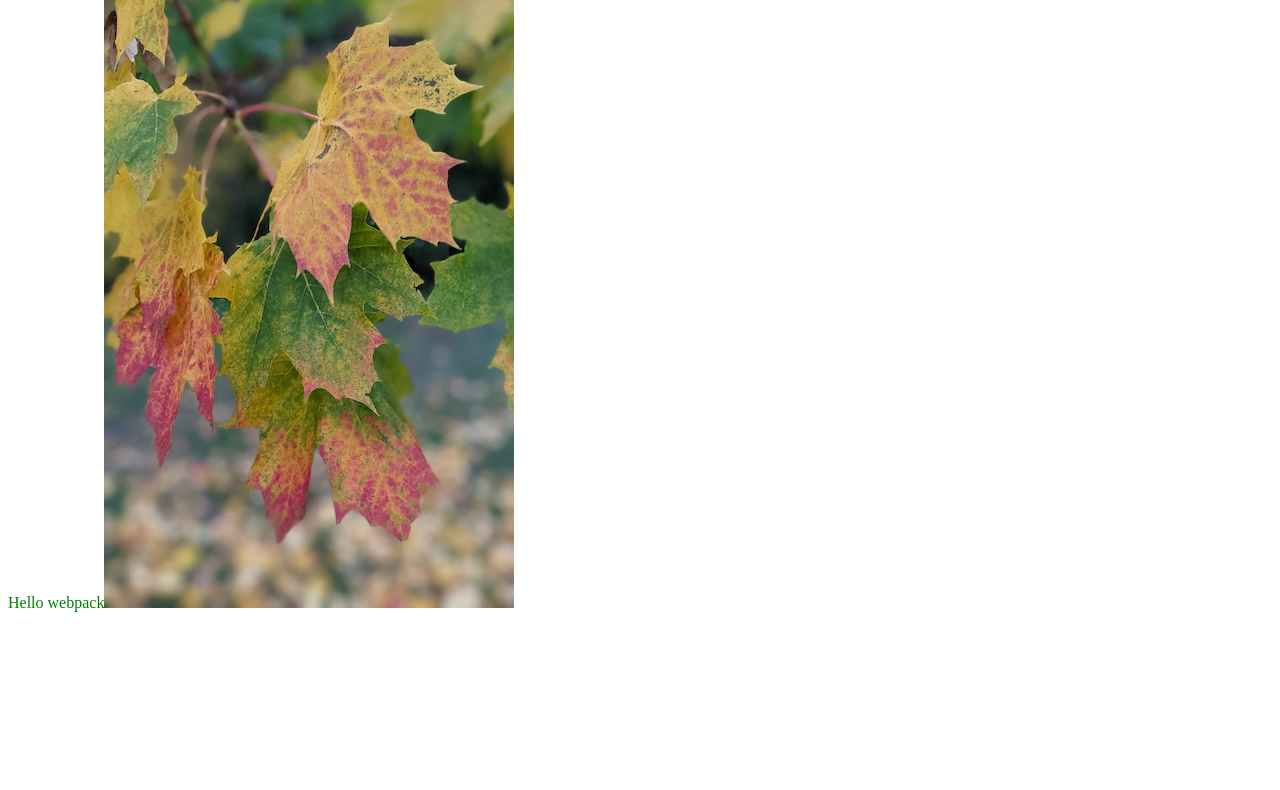
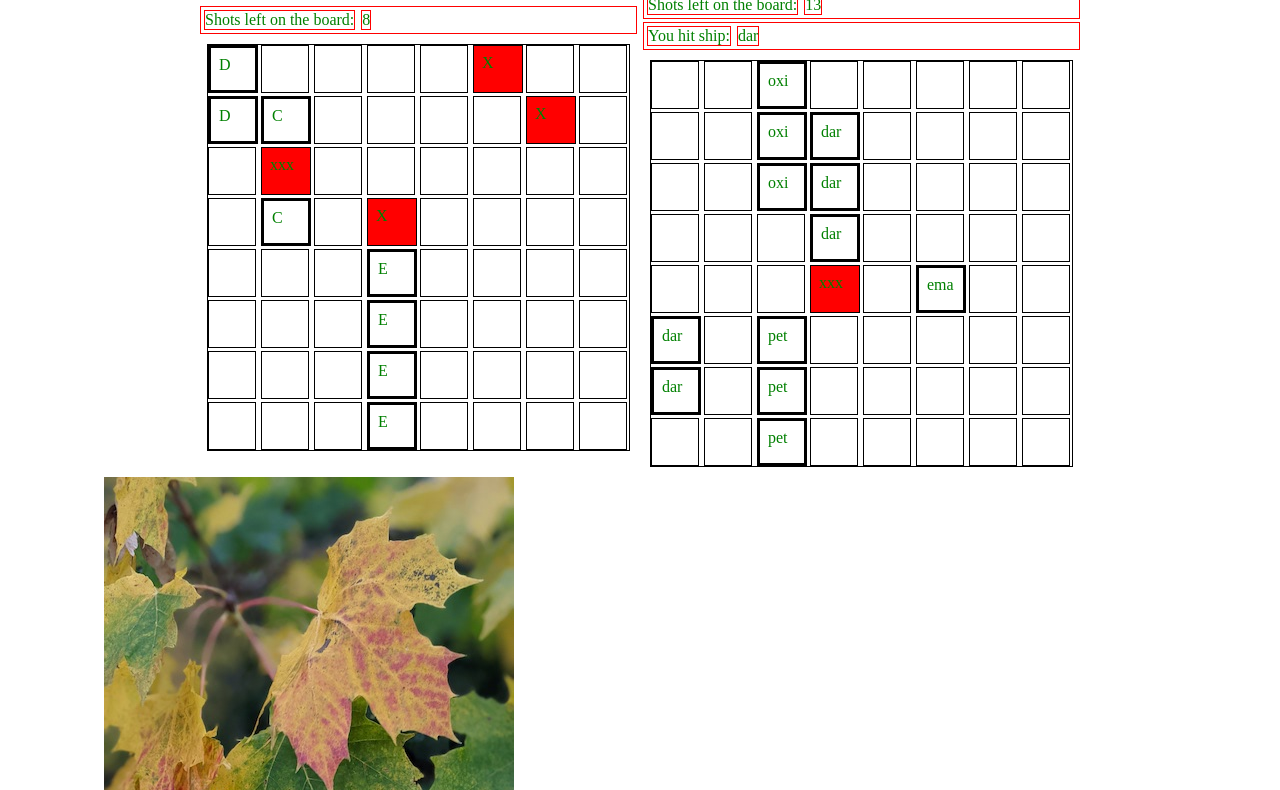
Before and after one commit to petredemi/battleship, a website built with webpack: page src/index.html in a window 1280 px wide. Shown: the part 97-887 px from the top of the page. Before the commit the page ends 800 px from the top, so only its background shows below. Built offline with nearby package versions, Linux system fonts and the light colour scheme.

Commit message:
added user interface

```diff
--- /dev/null
+++ b/src/computer.js
@@ -0,0 +1,62 @@
+
+ import { Gameboard, Ship, addShip, yourHit, checkShipsOnBoard } from "./constructors.js";
+//
+//
+let boardH = 8;
+let boardW = 8
+let computerBoard =  new Gameboard(boardH, boardW);
+        computerBoard.createBoard();
+const shipsNames = ['mir', 'oxi', 'dar', 'ema', 'lid', 'dia', 'pet']
+function createShips(n){
+        for(let i = 0; i < n; i++){
+            let x = Math.floor(Math.random() * 4) + 1;
+            let v = Math.floor(Math.random() * (boardH - 1));
+            let w = Math.floor(Math.random() * (boardW - 1));
+            let sN = Math.floor(Math.random() * shipsNames.length);
+            let ship = new Ship (x, 0, false, shipsNames[sN]);
+            addShip(v, w, computerBoard.squares, ship, ship.length);
+            }
+        }
+createShips(5);
+checkShipsOnBoard(computerBoard.squares);
+function createDomComputerBoard(){
+        const computer_board = document.querySelector( '#computerboard');
+        const div0 = document.createElement('div');
+        const div1 = document.createElement('div');
+        div0.classList.add('computercontainer');
+        computer_board.append(div0);
+        div1.classList.add('board');
+        div0.append(div1);
+        div1.setAttribute('style', `grid-template-columns: repeat(${boardH},  50px)`);
+        for(let i = 0; i < boardH ** 2; i++){
+                let div = document.createElement('div');
+                div.setAttribute('style', `height: 30px; width: 30px`)
+                div1.append(div);
+        }
+}
+createDomComputerBoard();
+
+        const comp_shotsleft = document.querySelector('#comp_shotsleft');
+        comp_shotsleft.textContent = checkShipsOnBoard(computerBoard.squares);
+        const  copm_shiphit = document.querySelector('#comp_shiphit');
+        copm_shiphit.textContent = yourHit(computerBoard.squares, 4, 3);
+
+        const boardtiles = document.querySelectorAll('div.computercontainer > div.board div');
+        const arrNodelist = new Array(boardtiles);
+        const arrBoard = []; // convert matrix to a in line array
+        for (let i = 0; i < 8; i++){
+                for(let j = 0; j < 8; j++){
+                        arrBoard.push(computerBoard.squares[i][j]);
+                }
+        }
+console.log(arrBoard);
+        for(let i = 0 ; i < 64; i++){
+                if(typeof arrBoard[i] == 'object'){
+                        arrNodelist[0][i].textContent = arrBoard[i].name;
+                        arrNodelist[0][i].setAttribute('style', 'border: 3px solid black');
+                }else if(typeof arrBoard[i] == 'string'){
+                        arrNodelist[0][i].textContent = arrBoard[i];
+                        arrNodelist[0][i].setAttribute('style', 'background-color: red');
+                }
+        }
+yourHit(computerBoard.squares, 1, 1);
--- a/src/constructors.js
+++ b/src/constructors.js
@@ -1,6 +1,8 @@
 import { add, indexOf } from 'lodash';
 /**@type {import('jest').Config}*/
-export  {addShip, Ship, Gameboard, checkSpaceAvailable, yourHit, computerHit};//class Ship{
+export  {addShip, Ship, Gameboard, checkSpaceAvailable, yourHit, computerHit,
+    checkShipsOnBoard
+};//class Ship{
 
 class Ship{
     constructor(length, hit, sunk, name){
@@ -10,7 +12,7 @@ class Ship{
             this.name = name;
         }
         hit(){
-            if(this.hit = this.length ){
+            if(this.hit == this.length ){
                 return this.hit  = this.hit + 1;
             }
         }
@@ -42,8 +44,27 @@ const ship1  = new Ship(3 , 0, false, 'M');
 const ship2 = new Ship(2, 0, false, 'L');
 const  bd1 = [[0,0,0,0],
              [0,0,0,0],
-             [0,0,0,0],
-             [0,0,0,0]];
+             [0,0 ,0,0],
+             [0,0 ,0,0]];
+
+function checkShipsOnBoard(board){
+    let numberOfShips = 0;
+    for( let i = 0; i < board[0].length ; i++){
+        for(let j = 0; j < board[0].length; j++){
+           if (typeof board[i][j] == 'object'){
+                    numberOfShips = numberOfShips + 1;
+           };
+        }
+    }
+        if( numberOfShips == 0){
+            return 'no more ships';
+        }else{
+        return'  ' + numberOfShips;
+        }
+
+}
+//checkShipsOnBoard(bd1);
+
 export default bd1;//function checkSpaceAvailable(x,y, board, shiplength){ //chack if it is space on the board for a new ship
 
 function checkSpaceAvailable(x,y, board, shiplength){ //chack if it is space on the board for a new ship
@@ -62,7 +83,6 @@ function checkSpaceAvailable(x,y, board, shiplength){ //chack if it is space on
         }
         return w;
     }
-//    function addShip(x, y, board, shipname, shiplength){ // add a new ship on the board
 function addShip(x, y, board, ship, shiplength){ // add a new ship on the board
     let newPoz = checkSpaceAvailable(x,y, board, shiplength);
         if(newPoz == true){
@@ -71,7 +91,7 @@ function addShip(x, y, board, ship, shiplength){ // add a new ship on the board
                 x = x + 1
                 }
             }else {
-                console.log('try another pozition');
+              //  console.log('try another pozition');
                 return;;
             }
         }
@@ -79,31 +99,37 @@ function computerHit(board){ // computer hit on the board random
         let x = Math.floor(Math.random() * board.length);
         let y = Math.floor(Math.random() * board.length );
         if ( board[x][y].name != undefined){
-                console.log('ship hit  ' + board[x][y].name);
+            //    console.log('ship hit  ' + board[x][y].name);
+                let computer_hit = 'ship hit  ' + board[x][y].name;
                 board[x][y].length = board[x][y].length - 1;
                 board[x][y].hit = board[x][y].hit + 1;
                 board[x][y].isSunk();
-                board[x][y] = 'xx';
+                board[x][y] = 'xxx';
+                return computer_hit;
+            }else{
+                board[x][y] = 'X';
             }
-                board[x][y] = 'X';
         }
 
 function yourHit(board, x, y){
         if ( board[x][y].name != undefined){
-            console.log('you hit ship ' + board[x][y].name);
+            let your_hit = '  ' + board[x][y].name;
             board[x][y].length = board[x][y].length - 1;
             board[x][y].hit = board[x][y].hit + 1;
             board[x][y].isSunk();
-            board[x][y] = 'xx';
+            board[x][y] = 'xxx';
+            return your_hit;
         }
-          return board[x][y] = 'x';
+           board[x][y] = 'x';
     }
-    addShip(1, 1, bd1, ship1, ship1.length);
-    addShip(0, 2, bd1, ship2, ship2.length);
-    yourHit(bd1, 1, 1);
-    yourHit(bd1, 2, 1);
-    computerHit(bd1)
-    computerHit(bd1);
-    console.log(bd1)
-    console.log(ship1);
-    console.log(ship2);
+  //  addShip(1, 1, bd1, ship1, ship1.length);
+  //  addShip(0, 2, bd1, ship2, ship2.length);
+  //  yourHit(bd1, 1, 1);
+  //  yourHit(bd1, 2, 1);
+  //  computerHit(bd1)
+  //  computerHit(bd1);
+  //  console.log(bd1)
+  //  console.log(ship1);
+  //  console.log(ship2);
+
+//
--- a/src/index.html
+++ b/src/index.html
@@ -6,6 +6,30 @@
     <title>Battleship</title>
 </head>
 <body>
-    <h1>How are you</h1>
+    <div class="container">
+        <div id ="yourboard">
+            <h1>your board</h1>
+            <div id="your_display">
+                <div>
+                    <div>Shots left on the board:</div>
+                    <p id="your_shotleft"></p>
+                </div>
+            </div>
+        </div>
+        <div id="computerboard">
+            <h1>computerboard</h1>
+            <div id="comp_display">
+                <div>
+                    <div>Shots left on the board:</div>
+                    <p id = 'comp_shotsleft'></p>
+                </div>
+                <div>
+                    <div>You hit ship:   </div>
+                    <div id="comp_shiphit"></div>
+                </div>
+            </div>
+        </div>
+    </div>
+    <div class="demo"></div>
 </body>
 </html>
--- a/src/style.css
+++ b/src/style.css
@@ -1,3 +1,36 @@
 div{
     color:green;
 }
+.container{
+    display: flex;
+    justify-content: center;
+    align-items: center;
+
+    flex-wrap: wrap;
+
+}
+
+.board{
+    display: grid;
+    gap: 3px;
+    border: 1px solid black;
+    width: fit-content;
+    margin: 10px
+
+
+}
+.board > div{
+    border: 1px solid black;
+    padding: 8px;
+}
+#your_display div, p{
+    display: flex;
+    margin: 3px;
+    border: 1px solid red;
+
+}
+#comp_display div, p{
+    display: flex;
+    margin: 3px;
+    border: 1px solid red;
+}
--- /dev/null
+++ b/src/you.js
@@ -0,0 +1,64 @@
+import { Gameboard, Ship, addShip, computerHit, checkShipsOnBoard } from "./constructors.js";
+//import { boardHW} from './you.js';
+//
+//
+let boardW = 8
+let yourBoard =  new Gameboard(boardW, boardW);
+        yourBoard.createBoard();
+
+let ship1 = new Ship (3, 0, false, 'C');
+let ship2 = new Ship(2, 0, false, 'D');
+let ship3 = new Ship (4, 0, false, 'E')
+console.log(ship1);
+console.log(ship2);
+addShip(1, 1, yourBoard.squares, ship1, ship1.length);
+addShip(0, 0, yourBoard.squares, ship2, ship2.length);
+addShip(4, 3, yourBoard.squares, ship3, ship3.length);
+checkShipsOnBoard(yourBoard.squares);
+computerHit(yourBoard.squares);
+computerHit(yourBoard.squares);
+computerHit(yourBoard.squares);
+computerHit(yourBoard.squares);
+checkShipsOnBoard(yourBoard.squares);
+console.log(yourBoard.squares);
+
+
+console.log(ship1);
+console.log(ship2);
+function createDomYourBoard(){
+        const your_board = document.querySelector( '#yourboard');
+        const div0 = document.createElement('div');
+        const div1 = document.createElement('div');
+        div0.classList.add('yourcontainer');
+        div1.classList.add('board');
+        your_board.append(div0);
+        div0.append(div1);
+        div1.setAttribute('style', `grid-template-columns: repeat(${boardW},  50px)`);
+        for(let i = 0; i < boardW ** 2; i++){
+                let div = document.createElement('div');
+                div.setAttribute('style', `height: 30px; width: 30px`)
+                div1.append(div);
+        }
+}
+createDomYourBoard();
+const shotsleft = document.querySelector('#your_shotleft');
+shotsleft.textContent = checkShipsOnBoard(yourBoard.squares);
+        const boardtiles = document.querySelectorAll('div.yourcontainer > div.board div');
+        const arrNodelist = new Array(boardtiles);
+        const arrBoard = []; // convert matrix to a in line array
+        for (let i = 0; i < 8; i++){
+                for(let j = 0; j < 8; j++){
+                        arrBoard.push(yourBoard.squares[i][j]);
+                }
+        }
+console.log(arrBoard);
+        for(let i = 0 ; i < 64; i++){
+                if(typeof arrBoard[i] == 'object'){
+                        arrNodelist[0][i].textContent = arrBoard[i].name;
+                        arrNodelist[0][i].setAttribute('style', 'border: 3px solid black');
+                }else if(typeof arrBoard[i] == 'string'){
+                        arrNodelist[0][i].textContent = arrBoard[i];
+                        arrNodelist[0][i].setAttribute('style', 'background-color: red');
+                }
+        }
+console.log(arrNodelist)
--- a/webpack.config.js
+++ b/webpack.config.js
@@ -7,8 +7,8 @@ module.exports = {
     index: './src/index.js',
     constructors: './src/constructors.js',
     test: './src/battleship.test.js',
-    yourboard : './src/yourboard.js',
-    computerfboard: './src/computerboard.js',
+    you : './src/you.js',
+    computer: './src/computer.js',
   },
   devtool: 'inline-source-map',
   plugins: [
```
Also changed, not shown: src/battleship.test.js (+1 -1 lines), src/yourboard.js (deleted, +0 -23 lines), dist/computerfboard.bundle.js (deleted), dist/index.html, dist/yourboard.bundle.js (deleted), src/computerboard.js (deleted), 5 other files.
